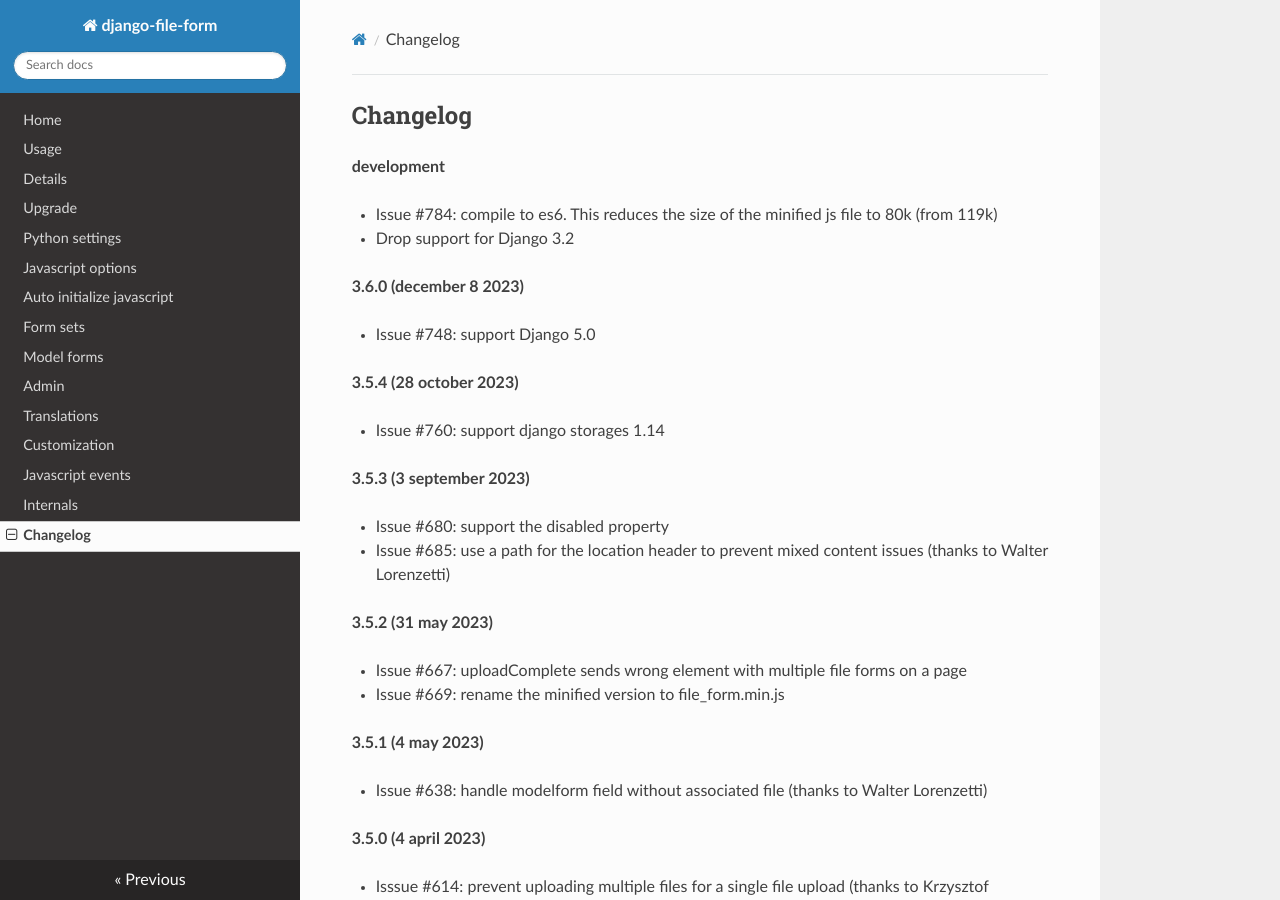
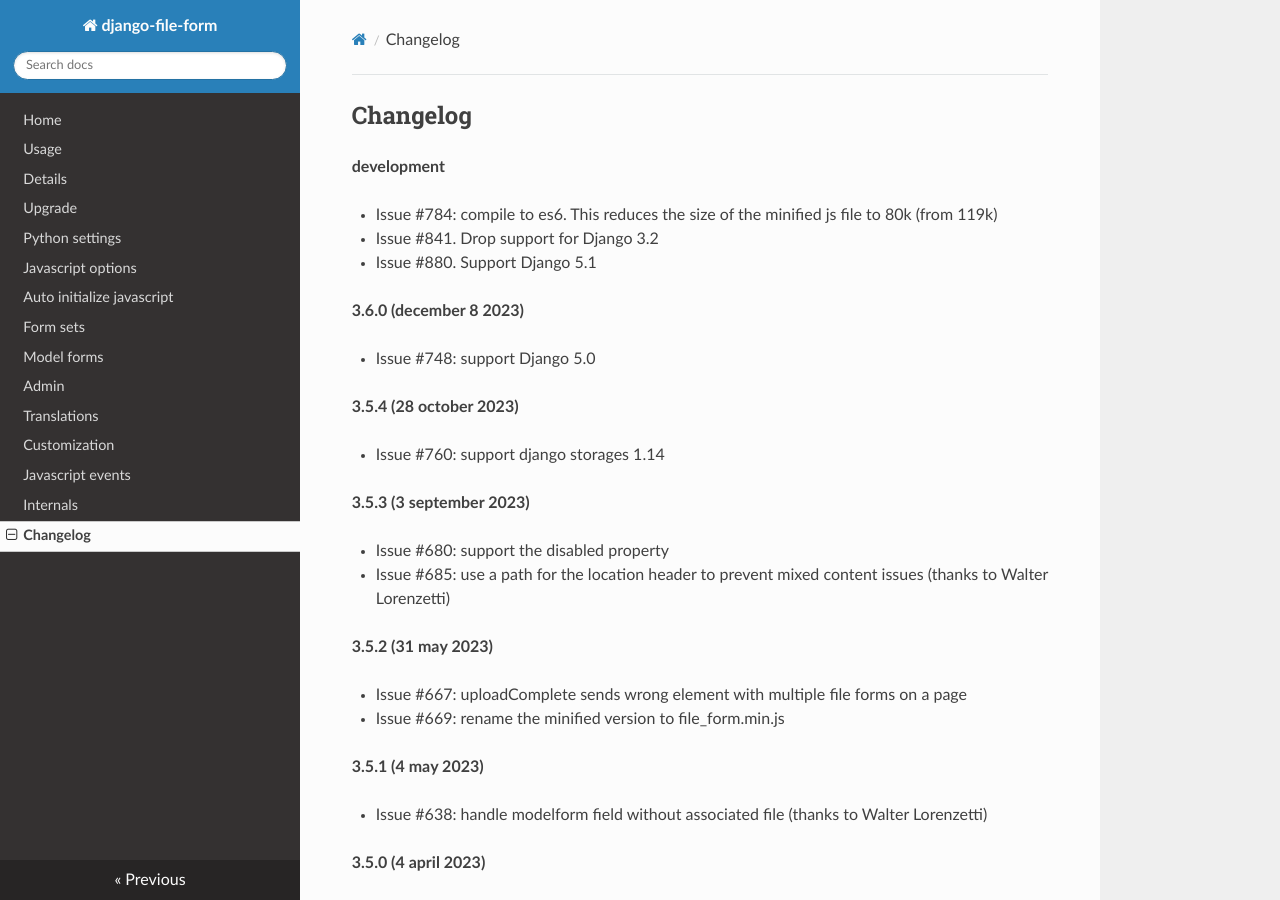
Before and after one commit to mbraak/django-file-form, an MkDocs documentation site: the page built from docs/changelog.md, in a window 1280 px wide and 900 px high. Built offline with MkDocs 1.6.1, drawn with Linux system fonts in a browser that asks for light colours; nearby versions of some CDN libraries.

Commit message:
Changelog

```diff
--- a/docs/changelog.md
+++ b/docs/changelog.md
@@ -3,7 +3,8 @@
 **development**
 
 - Issue #784: compile to es6. This reduces the size of the minified js file to 80k (from 119k)
-- Drop support for Django 3.2
+- Issue #841. Drop support for Django 3.2
+- Issue #880. Support Django 5.1
 
 **3.6.0 (december 8 2023)**
 
```
